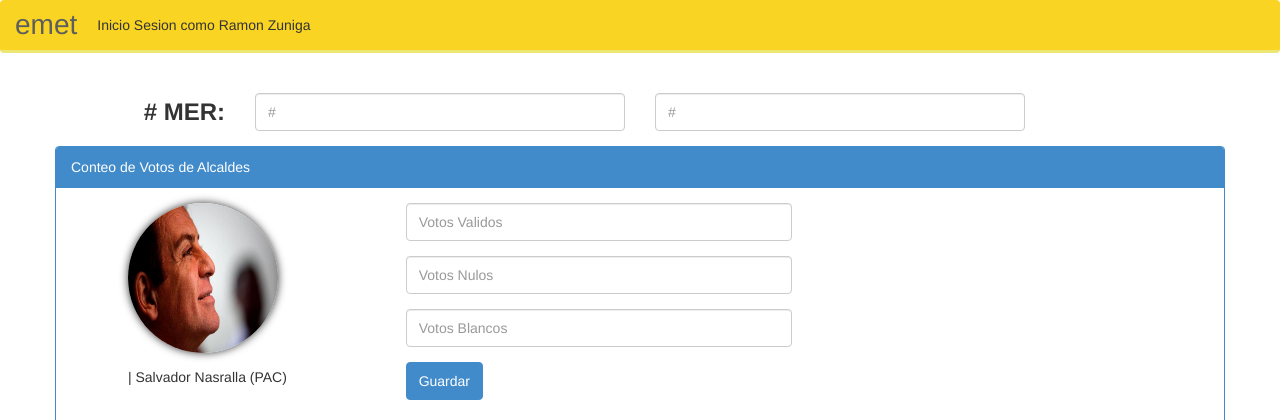
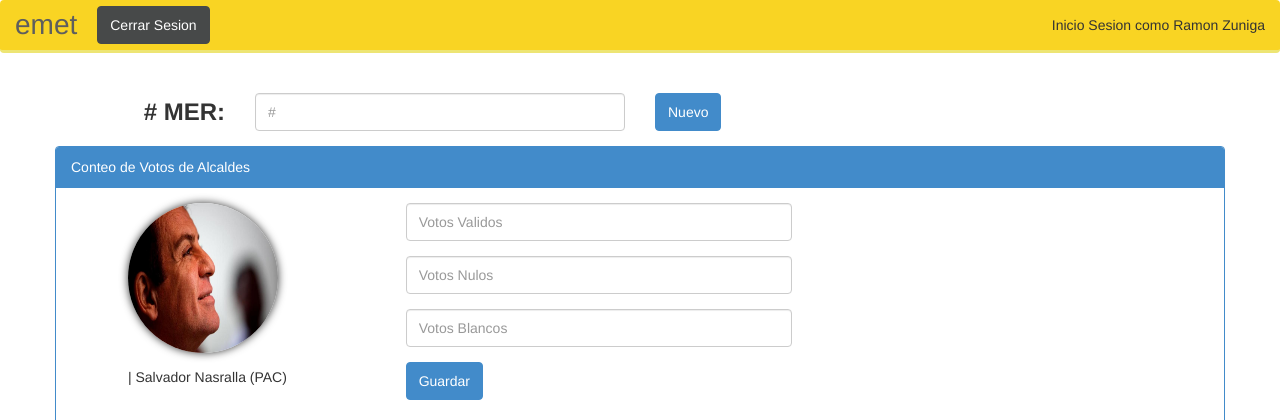
Before and after one commit to mohnzlab/emet_pac, a Django app: page /Alcaldes/ in a window 1280 px wide. Shown: the top 420 px of the page. Run offline with Django 3.2, Linux system fonts and the light colour scheme; a user stored in the database is signed in; parts of the project's set-up code (start-up, migrations or seed data) failed here and were passed over.

Commit message:
Modifique archivo css, nuevo boton de cerrar sesion en barra nav, boton nueva #mer en presidentes y alcaldes

```diff
--- a/emet_pac/templates/base.html
+++ b/emet_pac/templates/base.html
@@ -11,6 +11,7 @@
 <body>
   <div id="mainNavbar" class="navbar">
     <a class="navbar-brand" href="/">emet</a>
+    <button id="cerrarSesion" type="button" class="btn btn-default navbar-btn">Cerrar Sesion</button>
     {% block usuarioInfo %} {% endblock %}
   </div>
   <div id="wrap">
--- a/emet_pac/templates/main.html
+++ b/emet_pac/templates/main.html
@@ -1,7 +1,7 @@
 {% extends 'base.html' %}
 {% block titulo %} emet | PAC {% endblock %}
 {% block usuarioInfo %}
-  <p id="usuario" class="navbar-text">Inicio Sesion como Ramon Zuniga</p>
+  <p id="usuario" class="navbar-text pull-right">Inicio Sesion como Ramon Zuniga</p>
 {% endblock %}
 {% block contenido %}
 <div class="container">
--- a/emet_pac/templates/mainAlcaldes.html
+++ b/emet_pac/templates/mainAlcaldes.html
@@ -1,7 +1,7 @@
 {% extends 'base.html' %}
 {% block titulo %} emet | Alcaldes {% endblock %}
 {% block usuarioInfo %}
-  <p id="usuario" class="navbar-text">Inicio Sesion como Ramon Zuniga</p>
+  <p id="usuario" class="navbar-text pull-right">Inicio Sesion como Ramon Zuniga</p>
 {% endblock %}
 {% block contenido %}
 <div class="container">
@@ -12,7 +12,7 @@
           <input type="text" class="form-control" id="noMer" placeholder="#">
         </div>
         <div class="col-6 col-sm-4 col-lg-4">
-          <input type="text" class="form-control" id="noMer" placeholder="#">
+           <button class="btn btn-primary" type="submit">Nuevo</button>
         </div>
       </div>
     </form>
--- a/emet_pac/templates/mainPresidentes.html
+++ b/emet_pac/templates/mainPresidentes.html
@@ -1,7 +1,7 @@
 {% extends 'base.html' %}
 {% block titulo %} emet | Alcaldes {% endblock %}
 {% block usuarioInfo %}
-  <p id="usuario" class="navbar-text">Inicio Sesion como Ramon Zuniga</p>
+  <p id="usuario" class="navbar-text pull-right">Inicio Sesion como Ramon Zuniga</p>
 {% endblock %}
 {% block contenido %}
 <div class="container">
@@ -10,6 +10,9 @@
         <h3><label for="noMet" class="col-lg-2 control-label"># MER:</label></h3>
         <div class="col-6 col-sm-4 col-lg-4">
           <input type="text" class="form-control" id="noMer" placeholder="#">
+        </div>
+        <div class="col-6 col-sm-4 col-lg-4">
+           <button class="btn btn-primary" type="submit">Nuevo</button>
         </div>
       </div>
     </form>
```
Also changed, not shown: emet_db.db.
